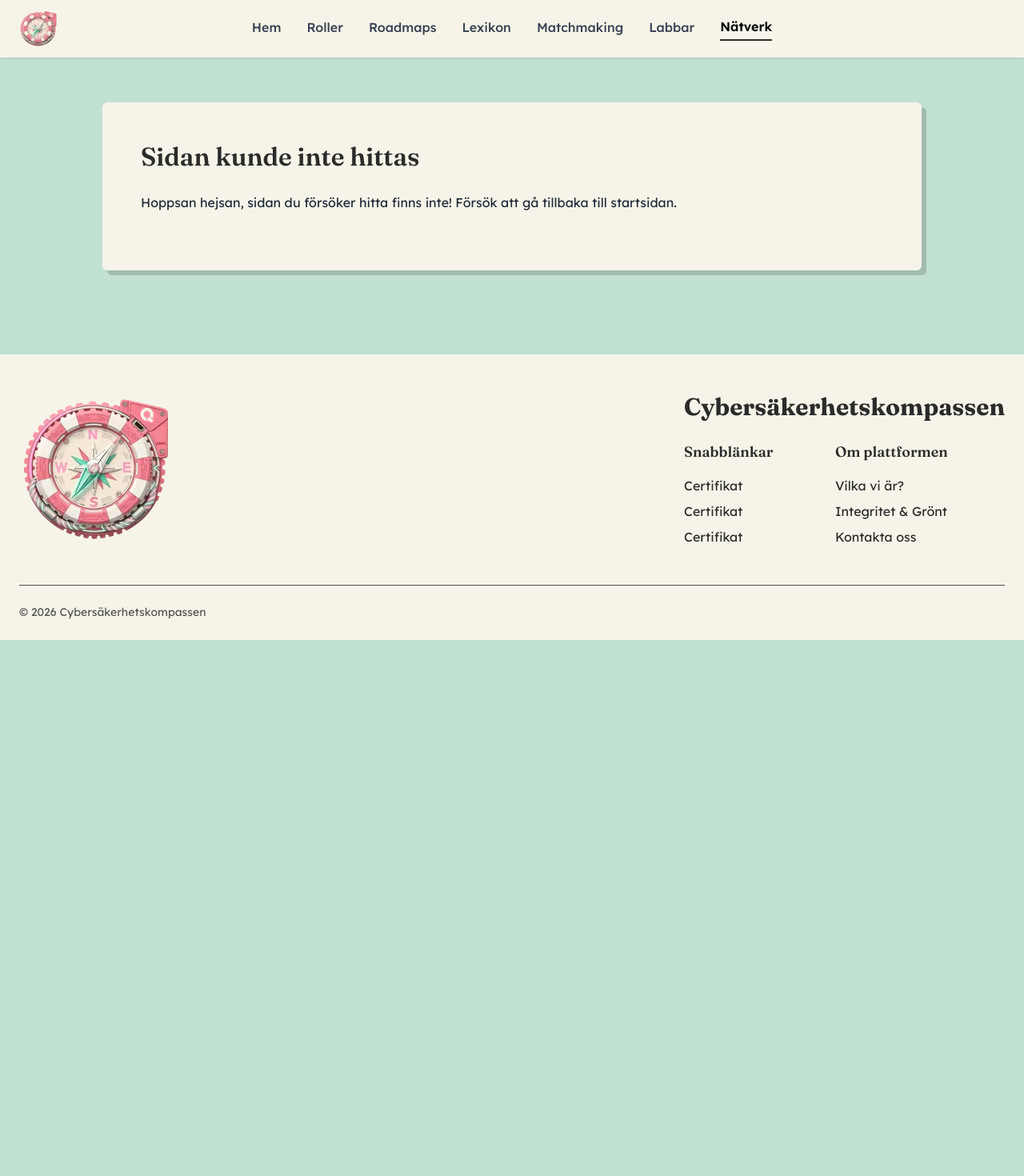
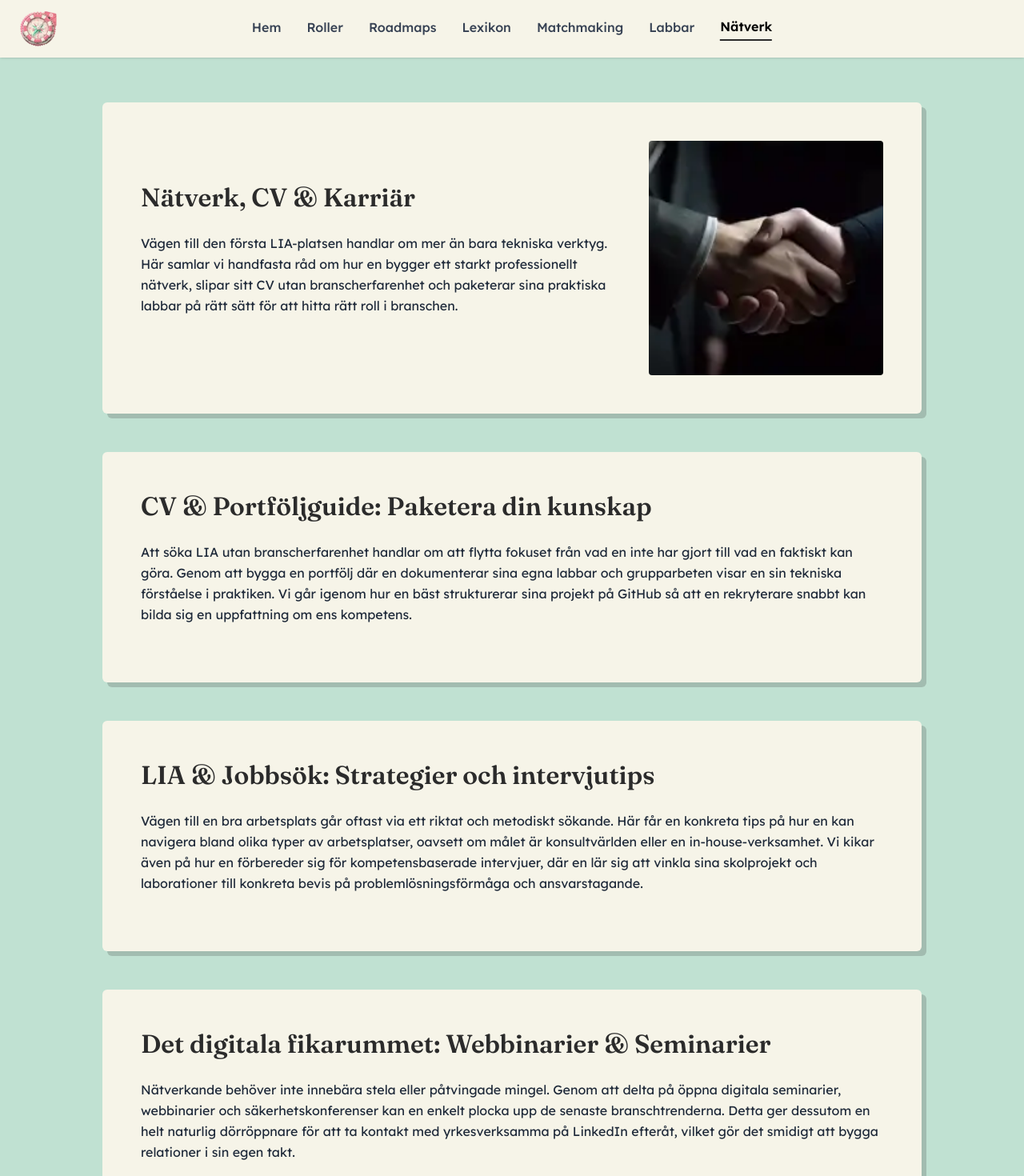
Before and after one commit to karinEkenberg/Cybersakerhetskompassen, a React (Vite) app: page /natverk in a window 1280 px wide. Shown: the top 1470 px of the page at 80% size. Before the commit the page ends 800 px from the top, so only its background shows below. Built offline with nearby package versions, Linux system fonts and the light colour scheme.

Commit message:
add network page

```diff
--- a/src/App.jsx
+++ b/src/App.jsx
@@ -14,6 +14,7 @@ const Roadmap = React.lazy(() => import("./components/Roadmap"));
 const Lexicon = React.lazy(() => import("./components/Lexicon"));
 const Matching = React.lazy(() => import("./components/Matching"));
 const Lab = React.lazy(() => import("./components/Lab"));
+const Network = React.lazy(() => import("./components/Network"));
 
 function App() {
   return (
@@ -40,6 +41,7 @@ function App() {
               <Route path="/lexikon" element={<Lexicon />} />
               <Route path="/matchmaking" element={<Matching />} />
               <Route path="/labbar" element={<Lab />} />
+              <Route path="/natverk" element={<Network />} />
               <Route path="*" element={<Error />} />
             </Routes>
           </Suspense>
--- a/src/components/Home.jsx
+++ b/src/components/Home.jsx
@@ -92,6 +92,7 @@ const Home = () => {
         text="Många undrar om dyra certifikat är ett krav för att få första jobbet inom cybersäkerhet. Efter att ha lyssnat på branschen i Sverige är budskapet tydligt: certifikat skadar absolut inte och kan ge fördelar, men det väger sällan lika tungt som praktisk kunskap. Dessutom är det standard att arbetsgivaren betalar för certifieringar väl på plats. Vi uppmuntrar därför inte studenter att lägga tusenlappar ur egen ficka. Satsa hellre på att bygga egna projekt och labbar att visa upp i en portfolio."
         buttonText="Se våra labbar"
         buttonStyle="btn-primary"
+        buttonLink="/labbar"
         imageSrc={Certificates}
         imageAlt="Illustration showing alternative career building over expensive certificates"
       />
--- /dev/null
+++ b/src/components/Network.jsx
@@ -0,0 +1,48 @@
+import React from "react";
+import Section from "../components/Section";
+import Handshake from "../assets/handshake.webp";
+// import HeroImage from "../assets/network-hero.webp";
+// import PortfolioImage from "../assets/portfolio-guide.webp";
+// import LiasokImage from "../assets/lia-search.webp";
+// import WebinarImage from "../assets/webinars.webp";
+
+const Network = () => {
+  return (
+    <>
+      <Section
+        title="Nätverk, CV & Karriär"
+        text="Vägen till den första LIA-platsen handlar om mer än bara tekniska verktyg. Här samlar vi handfasta råd om hur en bygger ett starkt professionellt nätverk, slipar sitt CV utan branscherfarenhet och paketerar sina praktiska labbar på rätt sätt för att hitta rätt roll i branschen."
+        imageSrc={Handshake}
+        imageAlt="Professional networking and career guidance illustration"
+        priority={true}
+      />
+
+      <Section
+        title="CV & Portföljguide: Paketera din kunskap"
+        text="Att söka LIA utan branscherfarenhet handlar om att flytta fokuset från vad en inte har gjort till vad en faktiskt kan göra. Genom att bygga en portfölj där en dokumenterar sina egna labbar och grupparbeten visar en sin tekniska förståelse i praktiken. Vi går igenom hur en bäst strukturerar sina projekt på GitHub så att en rekryterare snabbt kan bilda sig en uppfattning om ens kompetens."
+        // imageSrc={PortfolioImage}
+        imageAlt="Laptop displaying a developer portfolio and code repository"
+        priority={false}
+      />
+
+      <Section
+        title="LIA & Jobbsök: Strategier och intervjutips"
+        text="Vägen till en bra arbetsplats går oftast via ett riktat och metodiskt sökande. Här får en konkreta tips på hur en kan navigera bland olika typer av arbetsplatser, oavsett om målet är konsultvärlden eller en in-house-verksamhet. Vi kikar även på hur en förbereder sig för kompetensbaserade intervjuer, där en lär sig att vinkla sina skolprojekt och laborationer till konkreta bevis på problemlösningsförmåga och ansvarstagande."
+        // imageSrc={LiasokImage}
+        imageAlt="Person planning career steps and preparing for job interviews"
+        priority={false}
+      />
+
+      <Section
+        title="Det digitala fikarummet: Webbinarier & Seminarier"
+        text="Nätverkande behöver inte innebära stela eller påtvingade mingel. Genom att delta på öppna digitala seminarier, webbinarier och säkerhetskonferenser kan en enkelt plocka upp de senaste branschtrenderna. Detta ger dessutom en helt naturlig dörröppnare för att ta kontakt med yrkesverksamma på LinkedIn efteråt, vilket gör det smidigt att bygga relationer i sin egen takt."
+        // imageSrc={WebinarImage}
+        imageAlt="People participating in an online cybersecurity webinar"
+        priority={false}
+      />
+
+    </>
+  );
+};
+
+export default Network;
```
